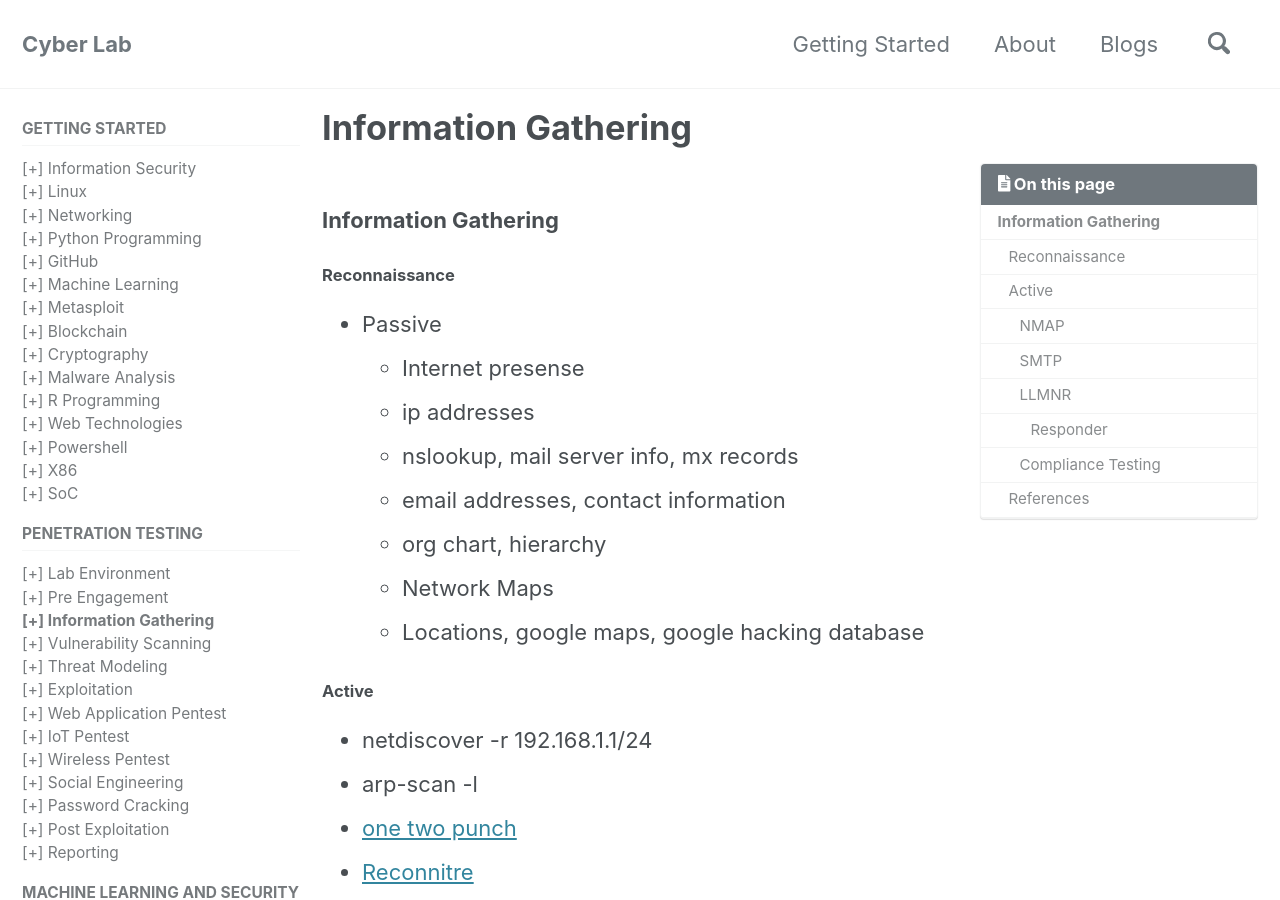
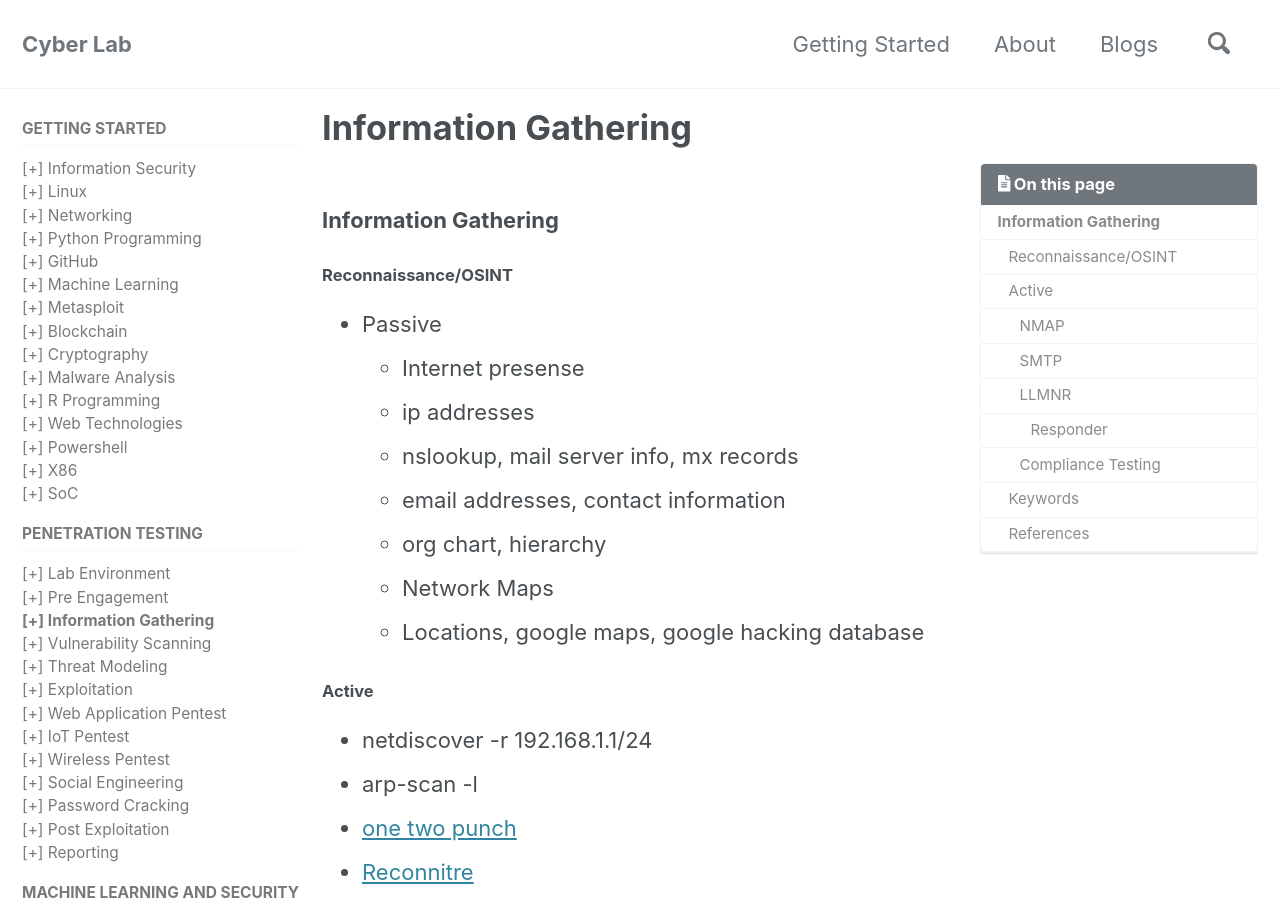
Before and after one commit to mohareti/cyberlab, a Jekyll site: the page built from _pentest/02_info-gathering.md, in a window 1280 px wide and 900 px high. Built offline with Jekyll 4.4.1, drawn with Linux system fonts in a browser that asks for light colours; cached includes are drawn as plain includes; nearby versions of some CDN libraries; some of the changed text lies outside the part shown.

Commit message:
Update 02_info-gathering.md

```diff
--- a/_pentest/02_info-gathering.md
+++ b/_pentest/02_info-gathering.md
@@ -5,7 +5,7 @@ toc: true
 ---
 
 ### Information Gathering
-#### Reconnaissance
+#### Reconnaissance/OSINT
   - Passive
     - Internet presense
     - ip addresses
@@ -52,6 +52,7 @@ toc: true
 - [CIS, Center for Internet Security](https://www.cisecurity.org/cis-benchmarks/)
 - [STIG (Security Technical Implementation Guide)](https://www.stigviewer.com/stigs)
 
-
+#### Keywords
+- OSINT : Open SOurce Intelegence
 #### References
 - http://www.0daysecurity.com/penetration-testing/enumeration.html
```
